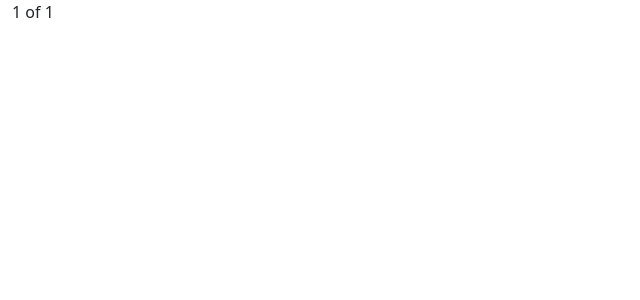
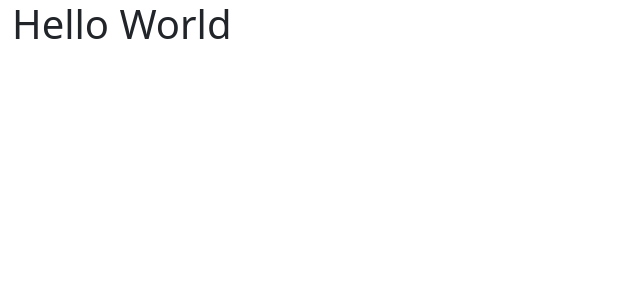
Before and after one commit to NSBM-SPM-2021/github-basics-ThamiduAnjana, a React (Create React App) app in the folder library_management_system/: page / in a window 1280 px wide. Shown: the top 300 px of the page, without its empty margins (0-640 px from the left). Built offline with nearby package versions, Linux system fonts and the light colour scheme.

Commit message:
Edit Web site

```diff
--- a/library_management_system/src/App.js
+++ b/library_management_system/src/App.js
@@ -8,7 +8,7 @@ function App() {
   return (
     <Container fluid className ="Body">
       <Row>
-        <Col>1 of 1</Col>
+        <Col><h1>Hello World</h1></Col>
       </Row>
     </Container>
   );
```
